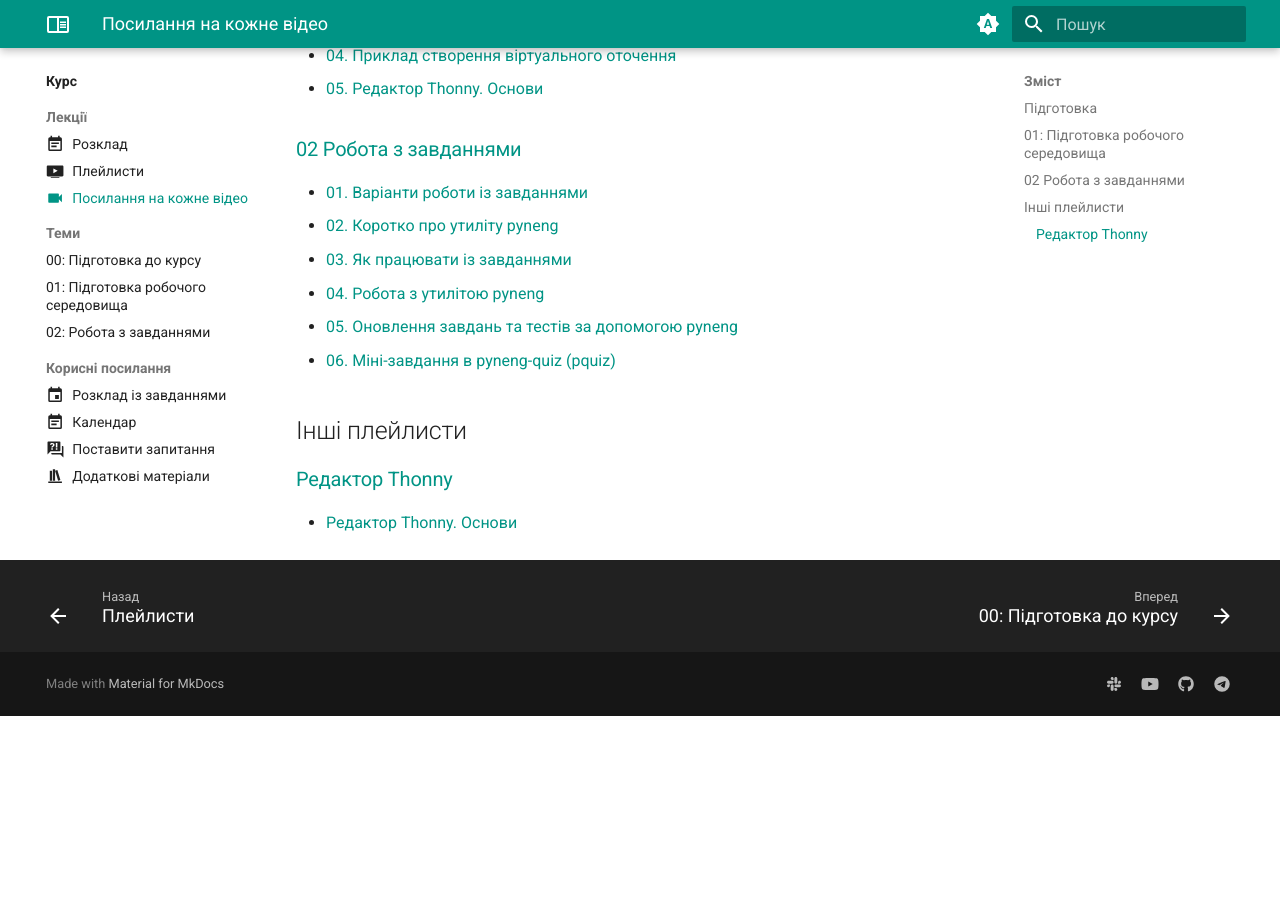
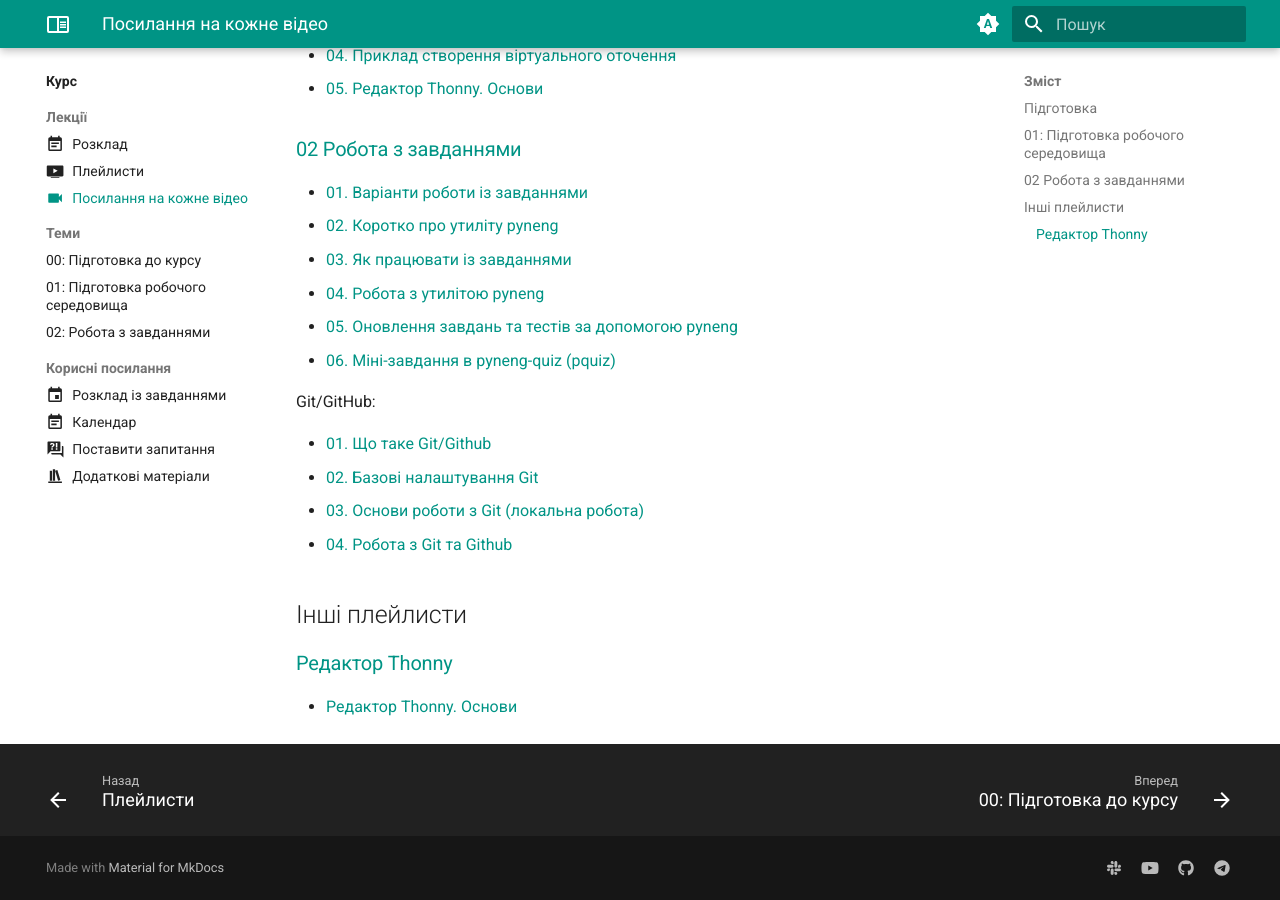
Before and after one commit to natenka/pyneng.io, an MkDocs documentation site: the page built from docs/course/theory-details.md, in a window 1280 px wide and 900 px high, scrolled down 1080 px. Built offline with MkDocs 1.6.1 and Material for MkDocs 9.7.7, drawn with Linux system fonts in a browser that asks for light colours; before the commit the page ends 1796 px from its top, so only the background shows below that.

Commit message:
UPD added git/github link

```diff
--- a/docs/course/theory-details.md
+++ b/docs/course/theory-details.md
@@ -45,6 +45,14 @@ icon: material/video
 * [05. Оновлення завдань та тестів за допомогою pyneng](https://youtu.be/qwhlUPLtE60)
 * [06. Міні-завдання в pyneng-quiz (pquiz)](https://youtu.be/LBI2I5fMrAQ)
 
+
+Git/GitHub:
+
+* [01. Що таке Git/Github](https://youtu.be/OP-vE5wrrzc)
+* [02. Базові налаштування Git](https://youtu.be/-sj55zVhoRU)
+* [03. Основи роботи з Git (локальна робота)](https://youtu.be/QE03X5nC4vM)
+* [04. Робота з Git та Github](https://youtu.be/2rcoYs3UZDA)
+
 ## Інші плейлисти
 
 ### [Редактор Thonny](https://youtube.com/playlist?list=PLlwMBlO5_y3SukdUGZ3b-fTjXV93HH2nV)
```
Also changed, not shown: docs/course/topics/02-git-github-tasks.md (+1 -0 lines).
